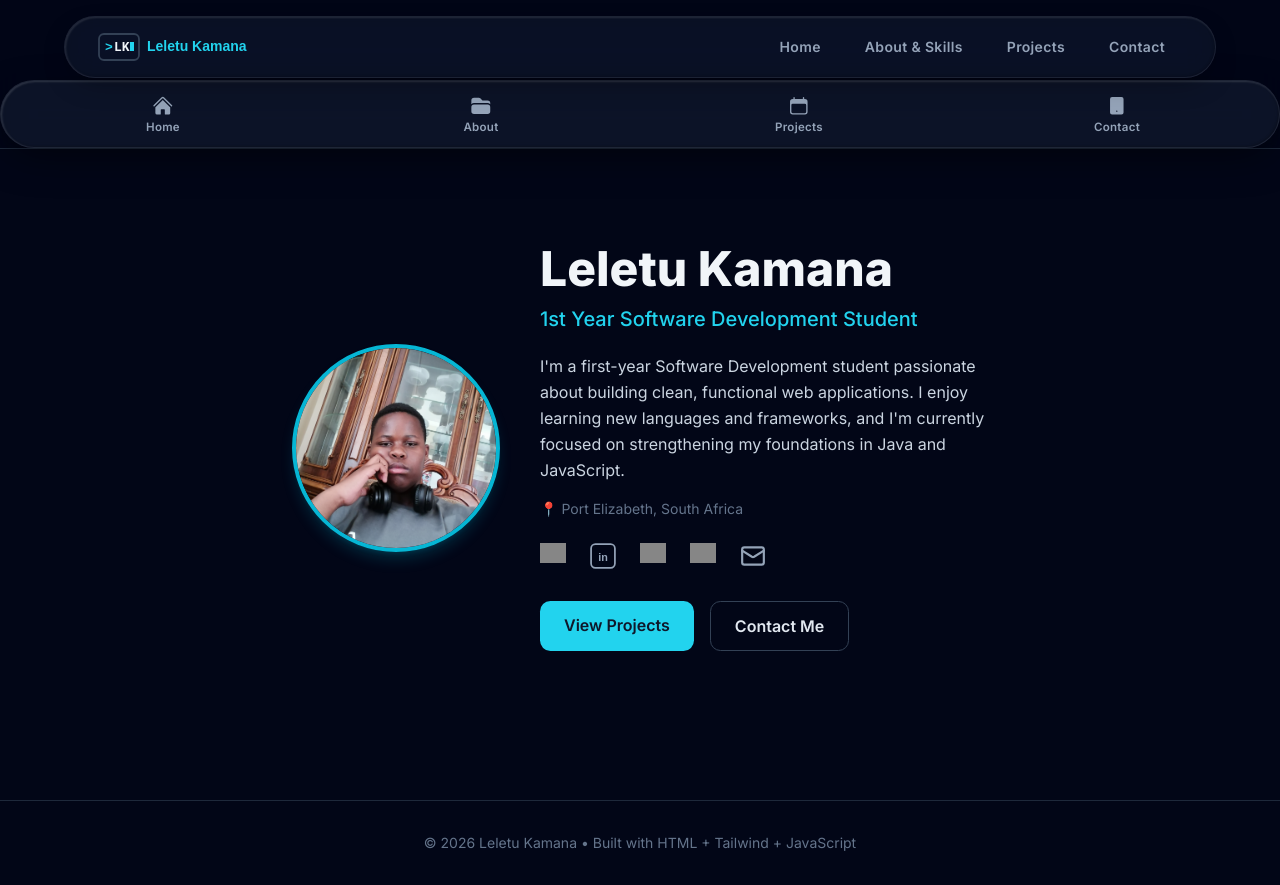
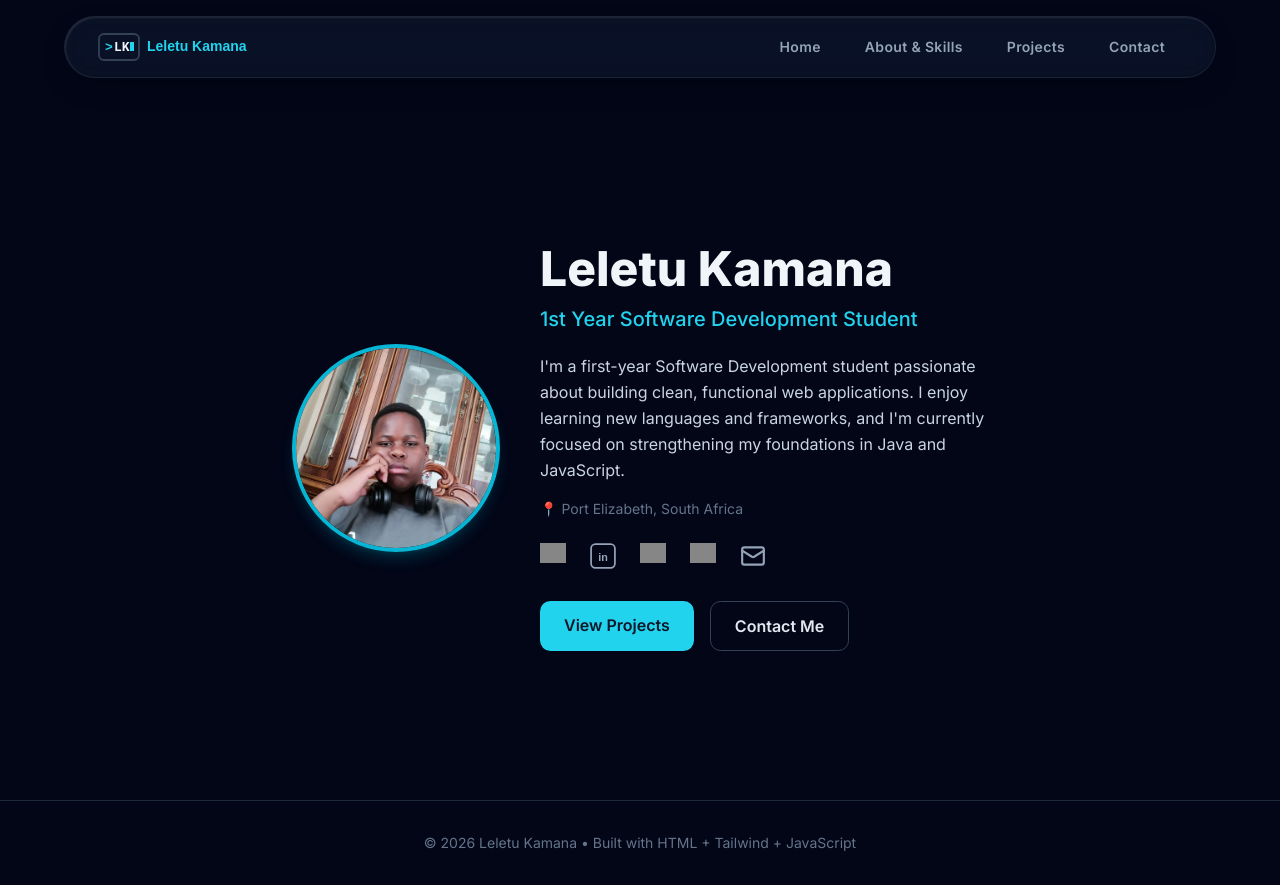
Before and after one commit to leletu-kamana/leletu-kamana.github.io, a plain HTML site: page index.html in a window 1280 px wide. Drawn offline with nearby package versions, Linux system fonts and the light colour scheme; grey boxes are pictures that could not be loaded.

Commit message:
Update index.html

```diff
--- a/index.html
+++ b/index.html
@@ -63,9 +63,10 @@
   <!-- This same navbar block is copy-pasted at the top of every page.
        The "active" class just adds a cyan underline to show which
        page you're currently on - update it manually per file. -->
-  <nav class="fixed top-0 left-0 w-full bg-slate-950/80 backdrop-blur-md border-b border-slate-800 z-50">
-    <header class="w-full fixed top-0 left-0 z-50 px-6 py-4 hidden md:block">
-      <div class="max-w-6xl mx-auto glass-desktop-dock px-8 py-3 flex justify-between items-center">
+  <!-- Main Desktop Top Navigation Bar Wrapper (Floating overlay, only acts on Desktops/TVs) -->
+    <nav class="fixed top-4 left-1/2 -translate-x-1/2 w-[calc(100%-48px)] max-w-6xl z-50 md:block hidden">
+      <header class="w-full">
+        <div class="glass-desktop-dock px-8 py-3 flex justify-between items-center">
 
           <a href="index.html" class="flex items-center hover:opacity-90 transition-opacity">
             <svg viewBox="0 0 170 32" width="170" height="32" role="img" aria-label="Leletu Kamana logo">
@@ -96,9 +97,12 @@
 
         </div>
       </header>
+    </nav>
 
-    <div class="hidden md:block h-20"></div>
+    <!-- REMOVED: The spacer buffer div is removed entirely so your content naturally flows up beneath the floating bars -->
 
+    <!-- Independent Floating Glass Mobile Dock (Fixed bottom placement over layout content, purely visible on mobile viewports) -->
+    <div class="md:hidden fixed bottom-4 left-1/2 -translate-x-1/2 w-[calc(100%-32px)] max-w-[520px] z-50">
       <div class="glass-menu-dock w-full">
         <a href="index.html" class="nav-dock-item ${window.location.pathname.endsWith('index.html') || window.location.pathname === '/' ? 'active' : ''}">
           <svg xmlns="http://www.w3.org/2000/svg" viewBox="0 0 24 24" fill="currentColor">
@@ -130,7 +134,6 @@
         </a>
       </div>
     </div>
-  </nav>
 
   <!-- ============ HERO SECTION ============ -->
   <!-- Side-by-side layout: photo on one side, text on the other.
```
Lines whose indentation alone changed are shown as unchanged.
